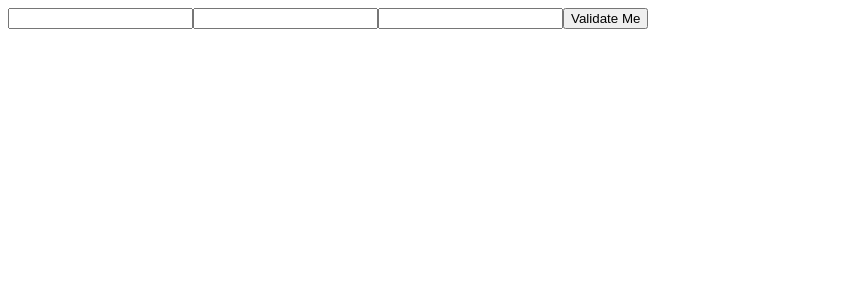
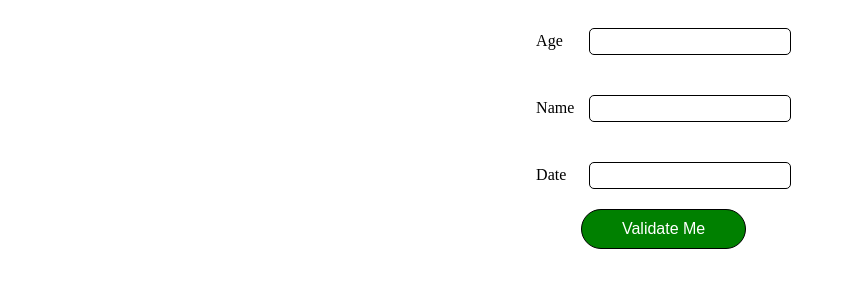
Before and after one commit to DmytroRoik/DOM-BOM, a plain HTML site: page index.html in a window 1280 px wide. Shown: the whole page, without its empty margins (0-846 px from the left). Drawn offline with Linux system fonts and the light colour scheme.

Commit message:
add css style

```diff
--- a/index.html
+++ b/index.html
@@ -5,7 +5,41 @@
 	<title>DOM-BOM</title>
 </head>
 <body>
-
 	<script src="js/common.js"></script>
 </body>
 </html>
+<style>
+	label{
+		margin: 20px auto;
+		display: inline;
+		width:85%;
+		line-height: 25px;
+	}
+	input{
+		width:200px;
+		float: right;
+		padding: 5px 0;
+		border-radius: 5px;
+		border:1px solid black;
+	}
+	input[type=submit]{
+		border-radius: 20px;
+		padding: 10px;
+		align-self: center;
+		font-size: 16px;
+		width: 55%;
+		background-color: green;
+		color:white;
+		transition: all .5s;
+	}
+	input[type=submit]:hover{
+		transform: scale(1.1);
+	}
+	form{
+		display: flex;
+		flex-direction: column;
+		justify-content: center;
+		margin: 0 40%;
+		width: 300px;
+	}
+</style>
--- a/js/common.js
+++ b/js/common.js
@@ -3,33 +3,45 @@ form.setAttribute('name','login');
 form.setAttribute("action","google.com");
 document.body.append(form);
 
+	var labelAge=document.createElement('label');
+		 labelAge.innerText="Age";
+
 	var inputAge=document.createElement("input");
 		 inputAge.setAttribute("type", "text");
 		 inputAge.setAttribute("name", "age");
-form.append(inputAge);
+		labelAge.append(inputAge);
 
+
+var labelUsername=document.createElement('label');
+		 labelUsername.innerText="Name";
 var inputUsername=document.createElement('input');
 	 inputUsername.setAttribute('type','text');
 	 inputUsername.setAttribute('name', 'username');
-form.append(inputUsername);
+	labelUsername.append(inputUsername);
 
+var labelDate=document.createElement('label');
+		 labelDate.innerText="Date";
 var inputDate=document.createElement('input');
 	 inputDate.setAttribute('type', 'text');
 	 inputDate.setAttribute('name', 'date');
-form.append(inputDate);
+	labelDate.append(inputDate);
 
 var validateBtn=document.createElement('input');
 	validateBtn.setAttribute('type', 'submit');
 	validateBtn.setAttribute('value', 'Validate Me');
+
+form.append(labelAge);
+form.append(labelUsername);
+form.append(labelDate);
 form.append(validateBtn);
 
 form.addEventListener('submit', ValidateForm);
+
 function ValidateForm () {
 	event.preventDefault();
 	var age,
 	 username,
 	 date;
-
 	if(isAgeCorrect(inputAge.value))age=inputAge.value;
 	if(isUsernameCorrect(inputUsername.value))username=inputUsername.value;
 
@@ -40,11 +52,10 @@ function ValidateForm () {
 
 }
 function isAgeCorrect(age){
+
 	if(!isNaN(age)&&age>=0){
-		for(var i=0;i<age.length;i++){
-			if(isNaN(age[i]))return false;
-		}
-		return true;
+		console.log(age.includes('e'));
+		return !age.includes('e');
 	}
 	return false;
 }
```
Lines whose indentation alone changed are shown as unchanged.
